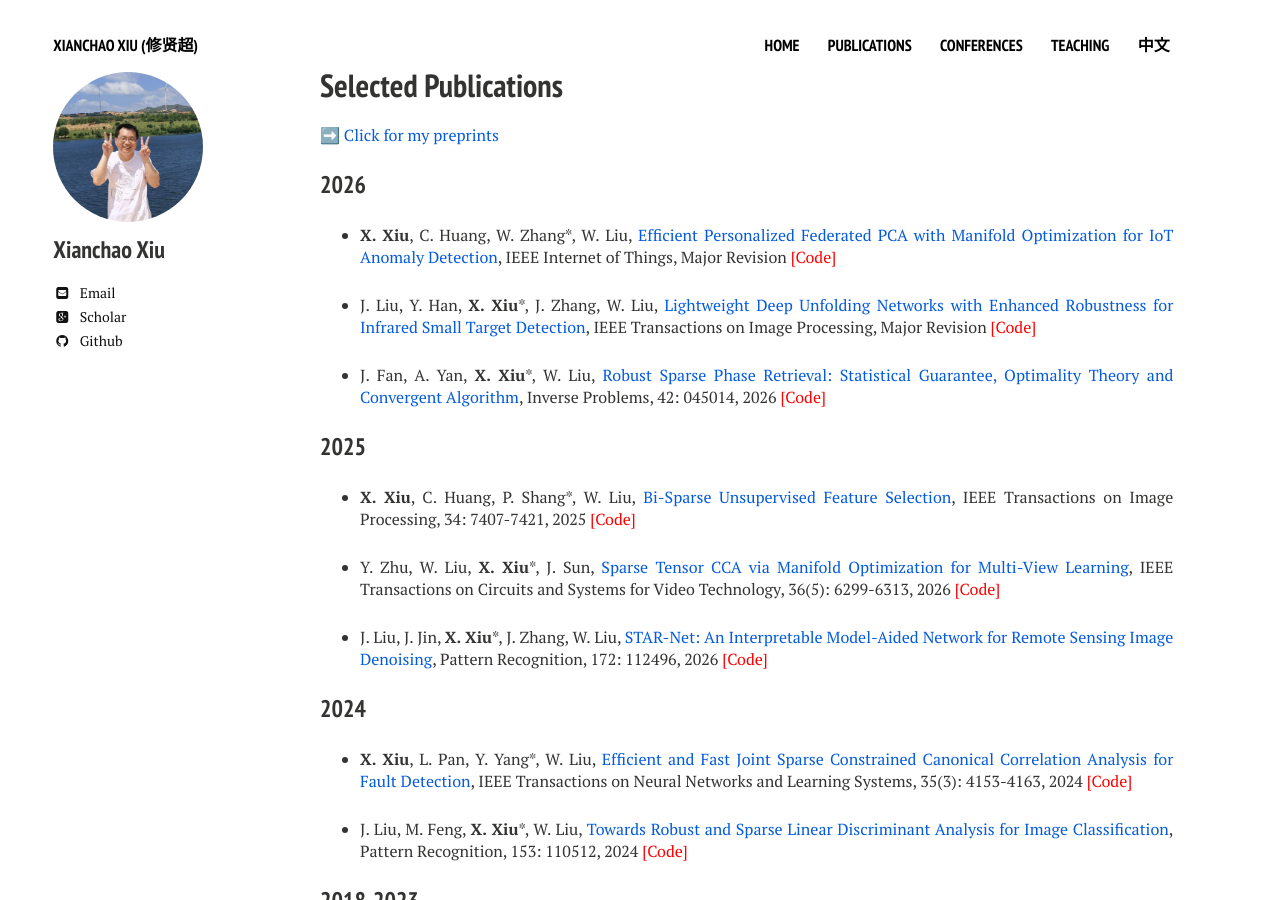
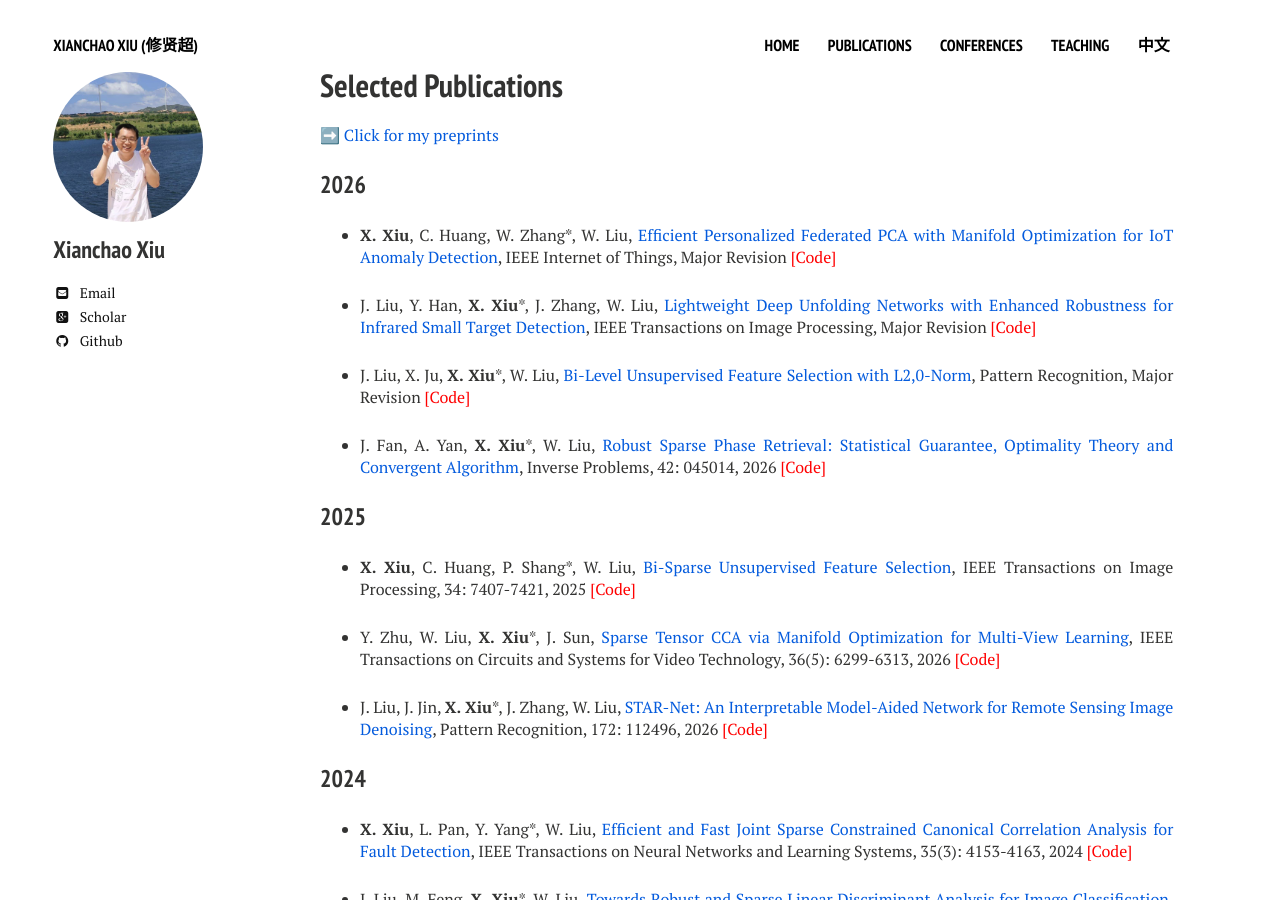
Before and after one commit to xianchaoxiu/xianchaoxiu.github.io, a Jekyll site: the page built from publications/index.md, in a window 1280 px wide and 900 px high. Built offline with Jekyll 4.4.1, drawn with Linux system fonts in a browser that asks for light colours; nearby versions of some CDN libraries.

Commit message:
Update index.md

```diff
--- a/publications/index.md
+++ b/publications/index.md
@@ -15,6 +15,8 @@ share: false
 * <b>X. Xiu</b>, C. Huang, W. Zhang*, W. Liu, <a href="https://arxiv.org/abs/2602.12622" class="textlink" target="_blank">Efficient Personalized Federated PCA with Manifold Optimization for IoT Anomaly Detection</a>, IEEE Internet of Things, Major Revision <a href="https://github.com/xianchaoxiu/FedEP" class="textlink" target="_blank" style="color: red;">[Code]</a>
 
 * J. Liu, Y. Han, <b>X. Xiu</b>*, J. Zhang, W. Liu, <a href="https://arxiv.org/abs/2509.08205" class="textlink" target="_blank">Lightweight Deep Unfolding Networks with Enhanced Robustness for Infrared Small Target Detection</a>, IEEE Transactions on Image Processing, Major Revision <a href="https://github.com/xianchaoxiu/L-RPCANet" class="textlink" target="_blank" style="color: red;">[Code]</a>
+
+* J. Liu, X. Ju, <b>X. Xiu</b>*, W. Liu, <a href="https://arxiv.org/abs/2505.20563" class="textlink" target="_blank">Bi-Level Unsupervised Feature Selection with L2,0-Norm</a>, Pattern Recognition, Major Revision <a href="https://github.com/xianchaoxiu/BLUFS" class="textlink" target="_blank" style="color: red;">[Code]</a>
 
 * J. Fan, A. Yan, <b>X. Xiu</b>*, W. Liu,  <a href="https://doi.org/10.1088/1361-6420/ae5e02" class="textlink" target="_blank">Robust Sparse Phase Retrieval: Statistical Guarantee, Optimality Theory and Convergent Algorithm</a>, Inverse Problems, 42: 045014, 2026 <a href="https://github.com/xianchaoxiu/HPR" class="textlink" target="_blank" style="color: red;">[Code]</a>
 
```
